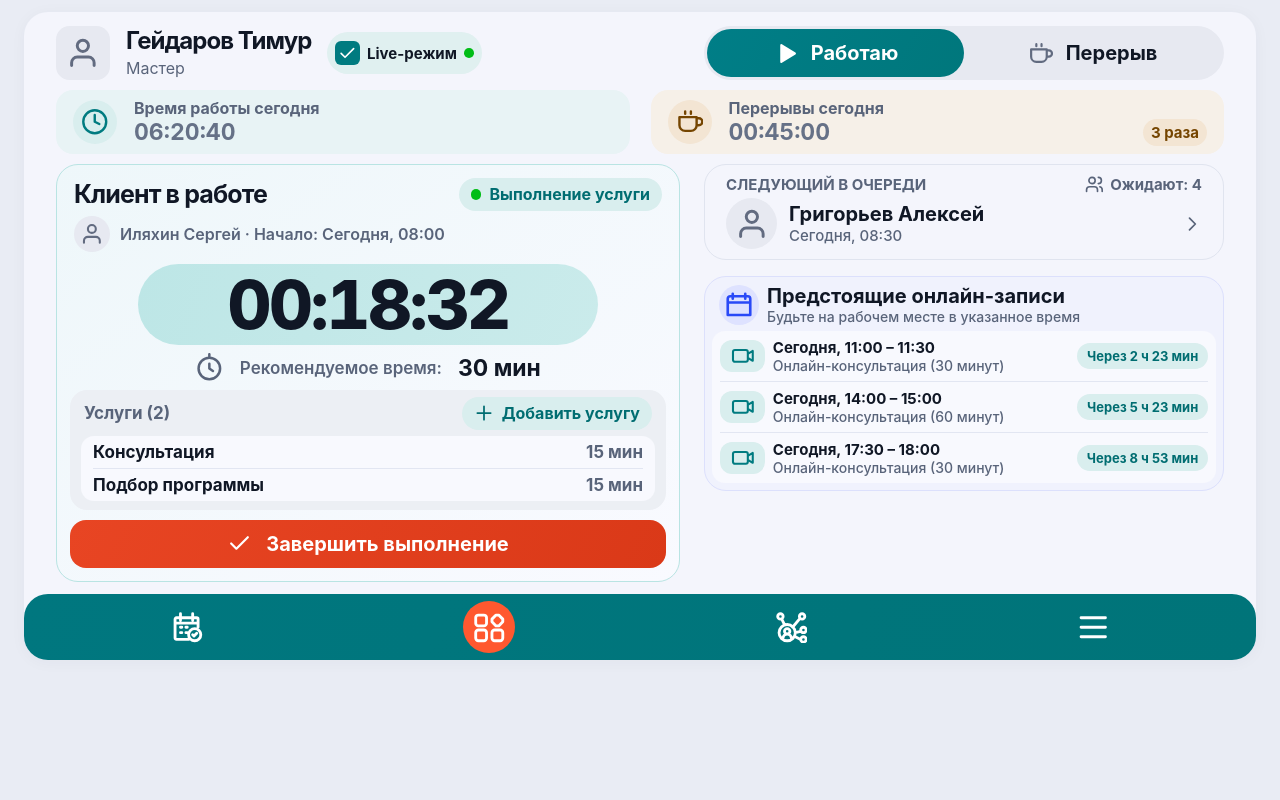
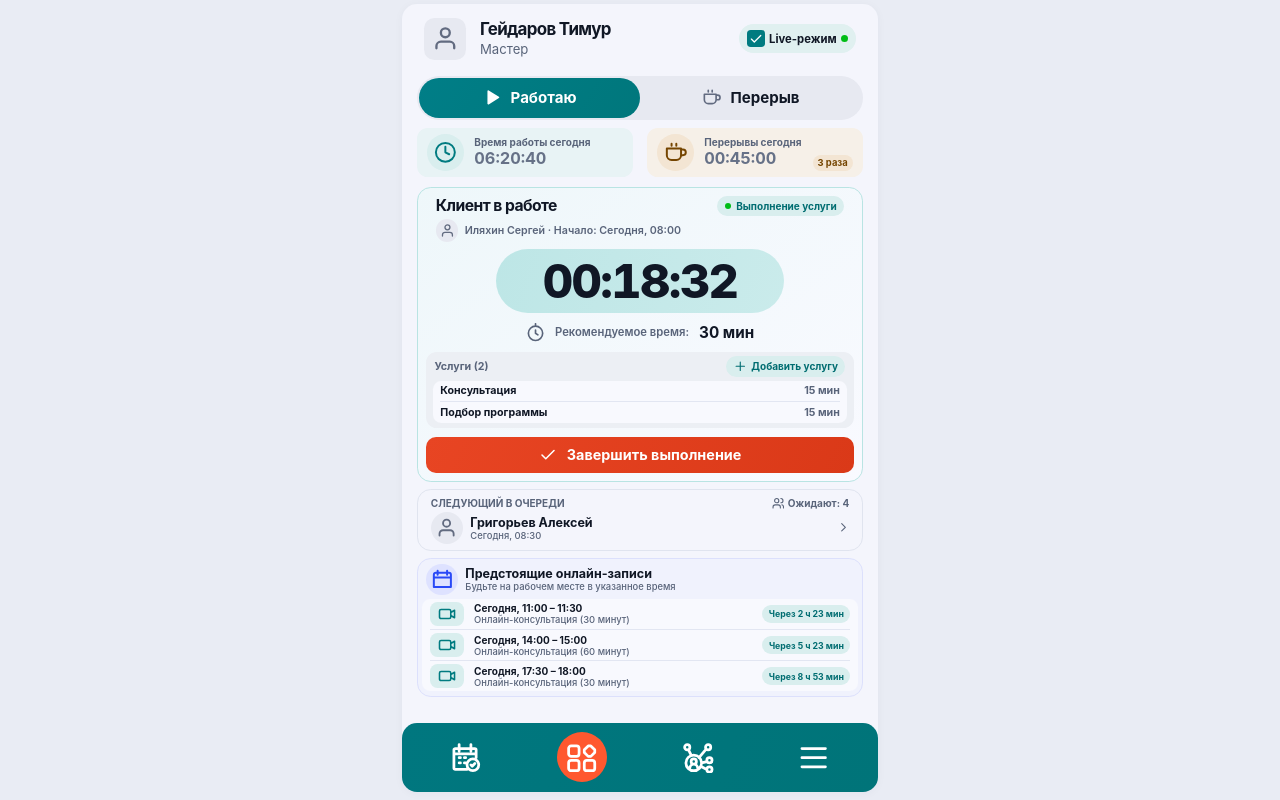
Before and after one commit to dsh16/blitz_master, a Nuxt app: page / in a window 1280 px wide. Built offline with nearby package versions, Linux system fonts and the light colour scheme.

Commit message:
Fit the original dashboard column to desktop viewport height

```diff
--- a/app/pages/index.vue
+++ b/app/pages/index.vue
@@ -22,8 +22,22 @@ const appointments = [
   { time: '14:00 – 15:00', minutes: 60, in: '5 ч 23 мин' },
   { time: '17:30 – 18:00', minutes: 30, in: '8 ч 53 мин' },
 ]
+const dashboard = ref<HTMLElement | null>(null)
+const desktopScale = ref(1)
+let dashboardObserver: ResizeObserver | undefined
 let timer: ReturnType<typeof setInterval>
+
+function fitDesktop() {
+  const height = dashboard.value?.offsetHeight
+  if (height) desktopScale.value = Math.min(1, Math.max(1, window.innerHeight - 12) / height)
+}
 onMounted(() => {
+  if (dashboard.value) {
+    dashboardObserver = new ResizeObserver(fitDesktop)
+    dashboardObserver.observe(dashboard.value)
+  }
+  window.addEventListener('resize', fitDesktop)
+  fitDesktop()
   timer = setInterval(() => {
     if (working.value) {
       workTime.value++
@@ -33,7 +47,11 @@ onMounted(() => {
     }
   }, 1000)
 })
-onUnmounted(() => clearInterval(timer))
+onUnmounted(() => {
+  clearInterval(timer)
+  dashboardObserver?.disconnect()
+  window.removeEventListener('resize', fitDesktop)
+})
 
 function time(seconds: number) {
   return [Math.floor(seconds / 3600), Math.floor(seconds / 60) % 60, seconds % 60]
@@ -56,7 +74,7 @@ function addService() {
 </script>
 
 <template>
-  <div class="dashboard">
+  <div ref="dashboard" class="dashboard" :style="{ '--desktop-scale': desktopScale }">
     <main id="work">
       <header class="profile">
         <span class="avatar"><DashboardIcon name="user" /></span>
@@ -101,7 +119,6 @@ function addService() {
         <button class="finish" :disabled="!active" @click="active = false; editing = false"><DashboardIcon name="check" /> {{ active ? 'Завершить выполнение' : 'Выполнение завершено' }}</button>
       </section>
 
-      <div class="schedule">
       <section id="queue" class="queue">
         <button class="queue-button" :aria-expanded="queueOpen" @click="queueOpen = !queueOpen">
           <span class="queue-top"><span>Следующий в очереди</span><span><DashboardIcon name="people" /> Ожидают: 4</span></span>
@@ -120,7 +137,6 @@ function addService() {
           </li>
         </ul>
       </section>
-      </div>
     </main>
 
     <div class="navigation">
@@ -225,65 +241,9 @@ small,.appointments p,.queue-detail{display:block;color:var(--muted);font-size:c
 .quick-menu a{color:#006d71}
 @media (min-width: 900px) {
   .dashboard {
-    width: min(calc(100% - 48px), 1240px);
-    min-height: auto;
-    margin: clamp(16px, 4vh, 40px) auto;
+    min-height: 0;
+    zoom: var(--desktop-scale, 1);
   }
-
-  .dashboard main {
-    display: grid;
-    grid-template-columns: minmax(0, 1.2fr) minmax(0, 1fr);
-    gap: clamp(12px, 2vh, 20px) clamp(14px, 2vw, 24px);
-    align-items: start;
-    padding: clamp(16px, 3vh, 28px) clamp(18px, 2.6vw, 32px) 0;
-  }
-
-  .stats { grid-column: 1 / -1 }
-  .profile, .stats { margin: 0 }
-  .profile { gap: clamp(8px, 1.4vw, 16px) }
-  .profile .live { margin-left: 0; padding-inline: 8px }
-  .switch { align-self: center }
-  .profile .avatar { width: 54px; font-size: 27px }
-  .profile h1 { font-size: 24px }
-  .profile p { font-size: 16px }
-  .live { font-size: 15px }
-  .switch button { min-height: 48px; font-size: 20px }
-  .stat { min-width: 0; padding-block: 8px }
-  .stat .round { width: 44px; font-size: 22px }
-  .stat strong { font-size: 23px }
-
-  .client, .schedule { min-width: 0 }
-  .client-heading, .client-name { padding-inline: 4px }
-  .client-name { font-size: clamp(13px, 1.35vw, 16px) }
-  .timer { width: min(88%, 460px); font-size: clamp(46px, 5.5vw, 68px) }
-  .recommended { margin-block: 12px; font-size: clamp(14px, 1.5vw, 17px) }
-  .services li strong { overflow-wrap: anywhere }
-  .finish { min-height: 48px; margin-top: 10px; font-size: 20px }
-
-  .schedule { display: grid; gap: clamp(12px, 2vh, 20px) }
-  .schedule .queue, .schedule .appointments { margin: 0 }
-  .queue-top { font-size: clamp(12px, 1.3vw, 15px) }
-  .appointments header { gap: 8px }
-  .appointments header .round { width: 40px; font-size: 24px }
-  .appointments h2 { font-size: clamp(16px, 1.6vw, 20px) }
-  .appointments p, .appointments small { font-size: clamp(11px, 1.15vw, 14px) }
-  .appointments ul { padding-inline: 8px }
-  .appointments li { gap: 8px; padding-block: 7px }
-  .appointments li strong { font-size: clamp(12px, 1.25vw, 15px) }
-  .appointments li .pill { font-size: clamp(10px, 1.05vw, 13px) }
-  .video { width: clamp(32px, 3.5vw, 46px); height: 32px; font-size: 19px }
-
-  .navigation { margin-top: clamp(14px, 3vh, 28px) }
-  .toolbar { min-height: 66px; padding: 6px 12px }
-  .toolbar a, .toolbar button { width: 52px; font-size: 26px }
-}
-
-@media (min-width: 900px) and (max-height: 800px) {
-  .dashboard { margin-block: 12px }
-  .dashboard main { padding-top: 14px; row-gap: 10px }
-  .client .timer { line-height: 1.2 }
-  .recommended { margin-block: 8px }
-  .navigation { margin-top: 12px }
 }
 
 @media (max-width: 600px) {
```
Lines whose indentation alone changed are shown as unchanged.
